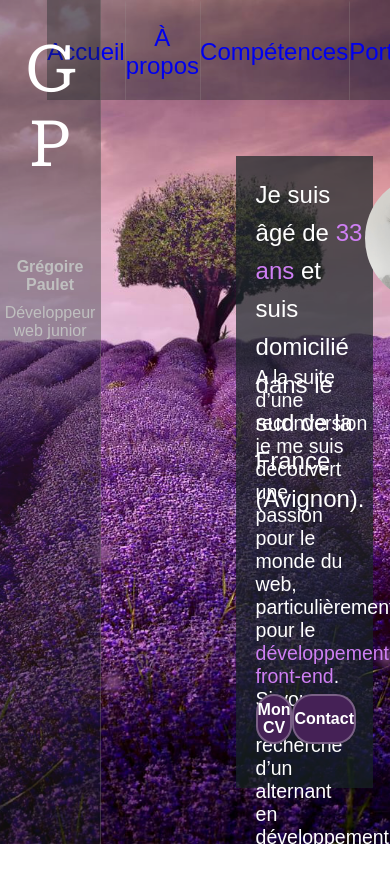
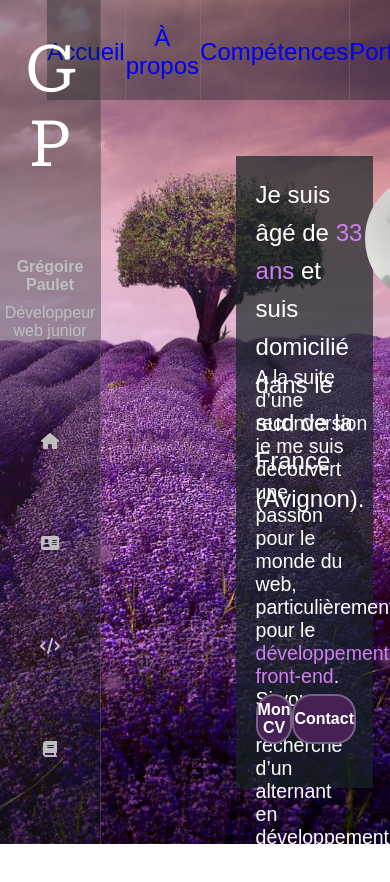
Before and after one commit to GregoirePaul84/CV---React, a React (Create React App) app in the folder react-cv/: page /about in a window 390 px wide. Shown: the top 882 px of the page. Built offline with nearby package versions, Linux system fonts and the light colour scheme; a web font is replaced by a local one.

Commit message:
finalisation du responsive de la page Home

```diff
--- a/react-cv/src/components/Aside.js
+++ b/react-cv/src/components/Aside.js
@@ -22,7 +22,7 @@ const Aside = () => {
           window.removeEventListener("scroll", handleScroll);
         };
 
-  });
+    });
 
     return (
         <aside>
@@ -33,8 +33,8 @@ const Aside = () => {
                 <h3 className='name'>Grégoire Paulet</h3>
                 <h3 className='job'>Développeur web junior</h3>
             </div>
-            {(scrollY >= 100) ?
-            <nav className='mobile-nav'>
+            {(scrollY >= 100 || window.innerWidth <= 840) ?
+            <nav className='mobile-nav' id='tablet-mobile-nav'>
                 <NavLink to={'/home'}>
                     <div className="home-mobile">
                         <FontAwesomeIcon icon={faHouse} />
--- a/react-cv/src/pages/Home.js
+++ b/react-cv/src/pages/Home.js
@@ -18,7 +18,7 @@ import moon from '../images/moon.png';
 
 import { FontAwesomeIcon } from '@fortawesome/react-fontawesome';
 import { faChevronDown } from '@fortawesome/free-solid-svg-icons';
-import lamp from '../images/lamp2.png';
+import lamp from '../images/light_lamp2.png';
 import lightLamp from '../images/light_lamp.png';
 
 
@@ -53,7 +53,7 @@ const Home = () => {
         const handleScroll = () => {
             setScrollY(window.scrollY);
 
-            console.log(`translate(-${translateParallax + scrollY / 7}px, ${scrollY / 6}px)`);
+            console.log(scrollY);
 
             if(scrollY === 0) {
                 selectStars.style.opacity = `0`;
@@ -88,16 +88,17 @@ const Home = () => {
                 }
 
                 if (window.innerWidth <= 1100) {
+
                     selectSky.style.transform = `translateX(-${(-innerWidth / 100 + 11) * 100}px)`;
                     selectMoon.style.transform = `translateX(-${(-innerWidth / 100 + 11) * 100}px)`;
                     selectSand2.style.transform = `translate(-${(-innerWidth / 100 + 11) * 100}px, -${scrollY / 12}px)`;
-                    selectSand3.style.transform = `translate(-${(-innerWidth / 100 + 11) * 100}px, -${scrollY / 7}px)`;
-                    selectSand4.style.transform = `translate(-${(-innerWidth / 100 + 11) * 100}px, -${scrollY / 5}px)`;
-                    selectSand5.style.transform = `translate(-${(-innerWidth / 100 + 11) * 100}px, -${scrollY / 15}px)`;
-                    selectSun.style.transform = `translate(-${translateParallax + scrollY / 7}px, ${scrollY / 6}px)`;
-                    selectSun.style.filter = `blur(${removeDecimal / 1000 * 10}px)`;
+                    selectSand3.style.transform = `translate(-${(-innerWidth / 100 + 11) * 100}px, -${scrollY / 9}px)`;
+                    selectSand4.style.transform = `translate(-${(-innerWidth / 100 + 11) * 100}px, -${scrollY / 7}px)`;
+                    selectSand5.style.transform = `translate(-${(-innerWidth / 100 + 11) * 100}px, -${scrollY / 17}px)`;
+                    selectSun.style.transform = `translate(-${translateParallax + scrollY / 7}px, ${scrollY / 8}px)`;
+                    selectSun.style.filter = `blur(${removeDecimal / 1000 * 6}px)`;
                     selectNight.style.opacity = `${scrollY / 3000}`;
-                    selectSunnyDay.style.opacity = `${removeDecimal / 1000}`;
+                    selectSunnyDay.style.opacity = `${removeDecimal / 1700}`;
                     selectCloudTop.style.opacity = `${removeDecimal / 1000}`;
                     selectCloudMiddle.style.opacity = `${removeDecimal / 1000}`;
                     selectCloudMiddle2.style.opacity = `${removeDecimal / 1000}`;
@@ -139,9 +140,12 @@ const Home = () => {
                 }
 
                 if (window.innerWidth <= 1100) {
+                    selectSky.style.transform = `translateX(-${(-innerWidth / 100 + 11) * 100}px)`;
+                    selectMoon.style.transform = `translateX(-${(-innerWidth / 100 + 11) * 100}px)`;
                     selectSand2.style.transform = `translate(-${translateParallax}px, -${1320 / 12}px)`;
-                    selectSand3.style.transform = `translate(-${translateParallax}px, -${scrollY / 7}px)`;
-                    selectSand4.style.transform = `translate(-${translateParallax}px, -${scrollY / 5}px)`;
+                    selectSand3.style.transform = `translate(-${translateParallax}px, -${scrollY / 9}px)`;
+                    selectSand4.style.transform = `translate(-${translateParallax}px, -${scrollY / 7}px)`;
+                    selectSand5.style.transform = `translate(-${(-innerWidth / 100 + 11) * 100}px, -${scrollY / 17}px)`;
                     selectSun.style.filter = `blur(${removeDecimal / 1000 * 10}px)`;
                     selectNight.style.opacity = `${scrollY / 3000}`;
                     selectComet.style.display = `block`;
@@ -318,24 +322,23 @@ const Home = () => {
 
             <div className="foreground-content">
                 <Aside />
-                <header>
+                <header id='tablet-header'>
                     <Navbar />
                 </header>
-                <main>
+                <main id='tablet-main'>
                     <div className="arrow-container">
                         <FontAwesomeIcon icon={faChevronDown} className="arrow-scroll" />
-                        <div className="text-lamp-container">
-                            <div className="text-container">
+                        <div className="text-lamp-container" id='tablet-text-lamp-container'>
+                            <div className="text-container" id='tablet-text-container'>
                                 <h1>Bonjour et bienvenue sur mon site !</h1>
                                 <div className="blink-text-container">
                                     <h2 className='blink-text'></h2>
                                     <span>&#9646;</span>
                                 </div>
                             </div>
-                            <div className="lamp-container">
+                            <div className="lamp-container" id='tablet-lamp-container'>
                                 <img src={lamp} alt="" />
                             </div>
-                            <img src={lightLamp} alt="" className='light-lamp'/>
                         </div>
                     </div>
                 </main>
--- /dev/null
+++ b/react-cv/src/styles/_mediaqueries.scss
@@ -0,0 +1,94 @@
+@media screen and (max-width: 1280px) {
+    #tablet-mobile-nav {
+
+        .home-mobile, .about-mobile, .skills-mobile, .portfolio-mobile {
+            flex-direction: column;
+        }
+        svg {
+            padding: 0;
+        }
+
+    }
+}
+
+@media screen and (max-width: 1100px) {
+
+    #tablet-main {
+        justify-content: center;
+    }
+
+    #tablet-text-lamp-container {
+        // justify-content: center;
+
+        #tablet-text-container {
+            width: 40%;
+        }
+
+        #tablet-lamp-container {
+            transform: translate(80px, -135px);
+        }
+    }
+
+}
+
+
+@media screen and (max-width: 840px) {
+    #tablet-header {
+        display: none;
+    }
+
+    #tablet-main {
+        width: calc(100% - 100px);
+    }
+
+    #tablet-mobile-nav {
+
+        h2 {
+            display: none;
+        }
+    }
+
+    #tablet-lamp-container {
+        transform: translate(27px, -135px);
+    }
+}
+
+@media screen and (max-width: 760px) {
+    #tablet-text-lamp-container {
+
+        #tablet-lamp-container {
+            transform: translate(10px, -135px);
+        }
+    }
+
+}
+
+@media screen and (max-width: 600px) {
+    #tablet-text-lamp-container {
+        #tablet-lamp-container {
+            transform: translate(-40px, -135px);
+        }
+    }
+
+}
+
+@media screen and (max-width: 526px) {
+
+    #tablet-text-lamp-container {
+        text-align: center;
+
+        #tablet-text-container {
+            width: 100%;
+        }
+
+        .blink-text-container {
+            width: 100%;
+            display: flex;
+            justify-content: center;
+        }
+
+        #tablet-lamp-container {
+            display: none;
+        }
+    }
+}
--- a/react-cv/src/styles/pages/_home.scss
+++ b/react-cv/src/styles/pages/_home.scss
@@ -195,6 +195,7 @@
             position: relative;
             display: flex;
             flex-direction: column;
+            justify-content: center;
             align-self: flex-end;
             width: 88%;
             height: 100%;
@@ -220,12 +221,17 @@
 
                 .text-lamp-container {
                     display: flex;
+                    justify-content: center;
                     position: absolute;
                     bottom: 5%;
+                    width: 100%;
 
                     .text-container {
-                        height: 220px;
-                        width: 628px;
+                        min-height: 220px;
+                        max-width: 628px;
+                        line-height: 45px;
+                        // min-width: 300px;
+                        width: 100%;
                         display: flex;
                         flex-direction: column;
                         justify-content: center;
@@ -260,14 +266,9 @@
                     }
 
                     .lamp-container {
-                        transform: translate(-70px, -142px);
+                        transform: translate(220px, -135px);
+                        position: absolute;
                     }
-                }
-
-                .light-lamp {
-                    position: absolute;
-                    top: -134px;
-                    right: 89px;
                 }
             }
 
--- a/react-cv/src/styles/styles.scss
+++ b/react-cv/src/styles/styles.scss
@@ -1,4 +1,5 @@
 @import './settings';
+@import './mediaqueries';
 @import './pages/home';
 @import './animations';
 @import './components/navbar';
```
Also changed, not shown: react-cv/src/images/light_lamp2.png (added).
